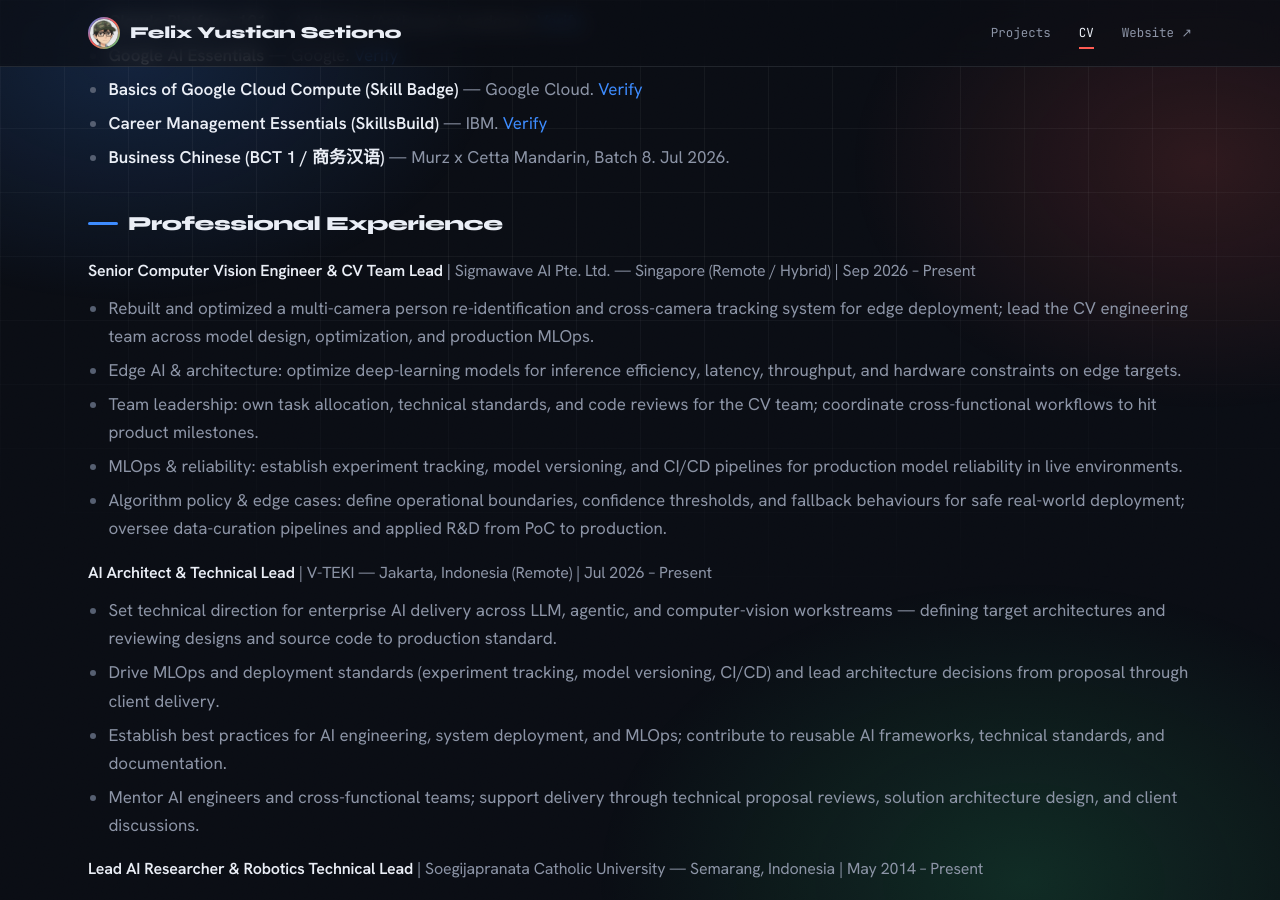
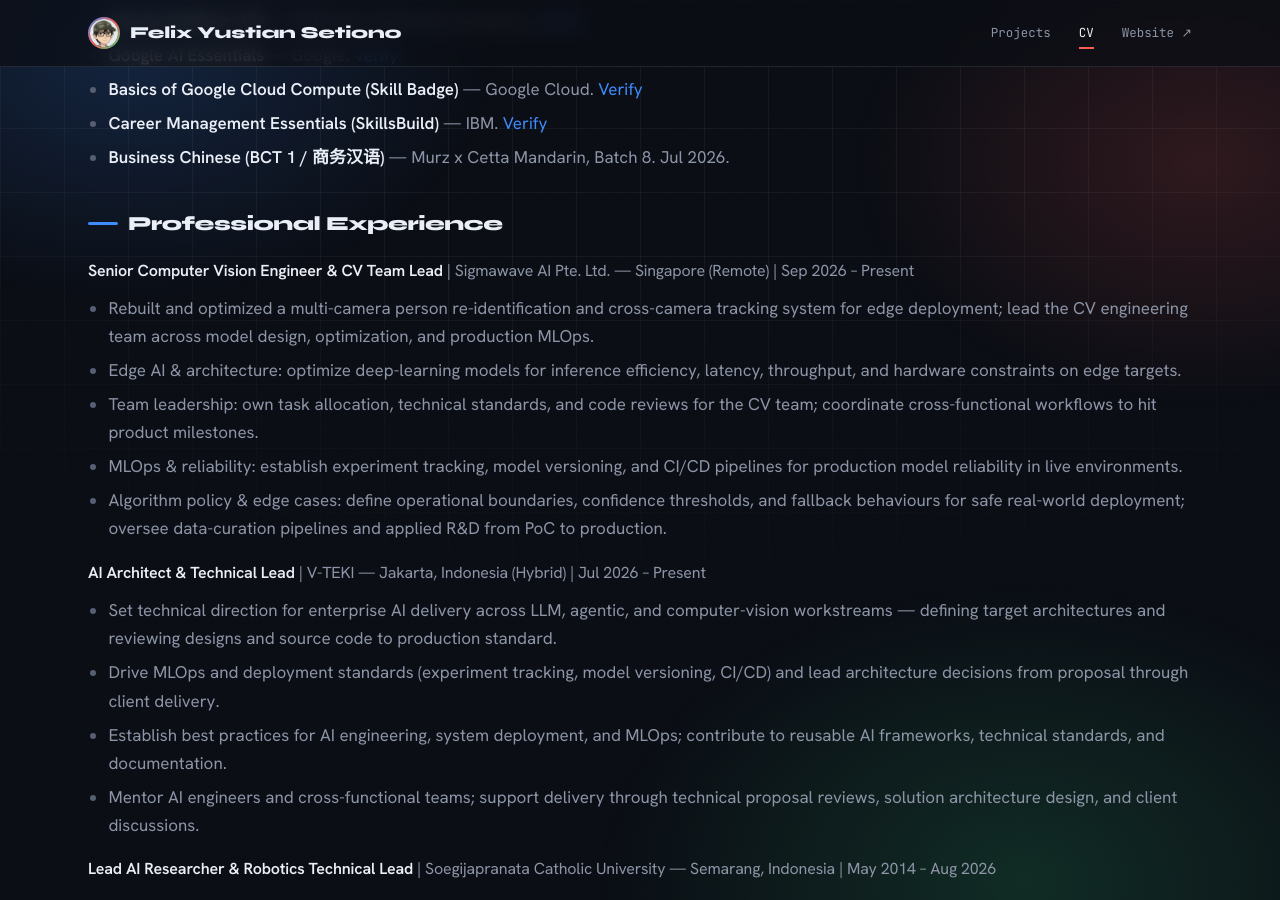
Before and after one commit to felixyustian/felixyustian.github.io, a Jekyll site: the page built from cv_ats_felix_yustian.html, in a window 1280 px wide and 900 px high, scrolled down 1239 px. Built offline with Jekyll 4.4.1, drawn with Linux system fonts in a browser that asks for light colours; some of the changed text lies outside the part shown.

Commit message:
Update experience to match September 2026 CV
Soegijapranata role ended Aug 2026 (past tense), Sigmawave is
Remote, V-TEKI is Hybrid.

Co-Authored-By: Claude Opus 5.5 <noreply@anthropic.com>

```diff
--- a/cv_ats_felix_yustian.html
+++ b/cv_ats_felix_yustian.html
@@ -60,7 +60,7 @@ description: Curriculum vitae of Felix Yustian Setiono, Senior Computer Vision E
 </ul>
 
 <h2>Professional Experience</h2>
-<h3>Senior Computer Vision Engineer &amp; CV Team Lead <span class="meta">| Sigmawave AI Pte. Ltd. — Singapore (Remote / Hybrid) | Sep 2026 – Present</span></h3>
+<h3>Senior Computer Vision Engineer &amp; CV Team Lead <span class="meta">| Sigmawave AI Pte. Ltd. — Singapore (Remote) | Sep 2026 – Present</span></h3>
 <ul>
 <li>Rebuilt and optimized a multi-camera person re-identification and cross-camera tracking system for edge deployment; lead the CV engineering team across model design, optimization, and production MLOps.</li>
 <li>Edge AI &amp; architecture: optimize deep-learning models for inference efficiency, latency, throughput, and hardware constraints on edge targets.</li>
@@ -68,19 +68,19 @@ description: Curriculum vitae of Felix Yustian Setiono, Senior Computer Vision E
 <li>MLOps &amp; reliability: establish experiment tracking, model versioning, and CI/CD pipelines for production model reliability in live environments.</li>
 <li>Algorithm policy &amp; edge cases: define operational boundaries, confidence thresholds, and fallback behaviours for safe real-world deployment; oversee data-curation pipelines and applied R&amp;D from PoC to production.</li>
 </ul>
-<h3>AI Architect &amp; Technical Lead <span class="meta">| V-TEKI — Jakarta, Indonesia (Remote) | Jul 2026 – Present</span></h3>
+<h3>AI Architect &amp; Technical Lead <span class="meta">| V-TEKI — Jakarta, Indonesia (Hybrid) | Jul 2026 – Present</span></h3>
 <ul>
 <li>Set technical direction for enterprise AI delivery across LLM, agentic, and computer-vision workstreams — defining target architectures and reviewing designs and source code to production standard.</li>
 <li>Drive MLOps and deployment standards (experiment tracking, model versioning, CI/CD) and lead architecture decisions from proposal through client delivery.</li>
 <li>Establish best practices for AI engineering, system deployment, and MLOps; contribute to reusable AI frameworks, technical standards, and documentation.</li>
 <li>Mentor AI engineers and cross-functional teams; support delivery through technical proposal reviews, solution architecture design, and client discussions.</li>
 </ul>
-<h3>Lead AI Researcher &amp; Robotics Technical Lead <span class="meta">| Soegijapranata Catholic University — Semarang, Indonesia | May 2014 – Present</span></h3>
+<h3>Lead AI Researcher &amp; Robotics Technical Lead <span class="meta">| Soegijapranata Catholic University — Semarang, Indonesia | May 2014 – Aug 2026</span></h3>
 <ul>
-<li>Architect and deploy real-time computer vision pipelines (PyTorch, OpenCV, C++) onto constrained edge hardware — Raspberry Pi and Pixhawk — for autonomous UAV, AUV, and AGV platforms competing in national robotics contests (KRTI, KRBAI, KRTMI).</li>
-<li>Founded and lead the university robotics team across 10+ national competitions; 1st Place AEROCREATION 2017 (ITB) and 5th nationally, Indonesian Aerial Robotics Contest 2016 (1 of 5 teams to finish the full autonomous mission).</li>
+<li>Architected and deployed real-time computer vision pipelines (PyTorch, OpenCV, C++) onto constrained edge hardware — Raspberry Pi and Pixhawk — for autonomous UAV, AUV, and AGV platforms competing in national robotics contests (KRTI, KRBAI, KRTMI).</li>
+<li>Founded and led the university robotics team across 10+ national competitions; 1st Place AEROCREATION 2017 (ITB) and 5th nationally, Indonesian Aerial Robotics Contest 2016 (1 of 5 teams to finish the full autonomous mission).</li>
 <li>Built an end-to-end ML pipeline for human emotional-state estimation via multisensory data fusion (HRV + motion); validated and published in Jurnal Elektrika USM (Oct 2024).</li>
-<li>Supervise 10+ concurrent student research teams annually across the full hardware-to-deployment lifecycle; introduced Git-based version control and structured ML evaluation workflows across the lab.</li>
+<li>Supervised 10+ concurrent student research teams annually across the full hardware-to-deployment lifecycle; introduced Git-based version control and structured ML evaluation workflows across the lab.</li>
 <li>Research impact: Google Scholar h-index 4 (40 citations); Scopus h-index 3 (Scopus ID 5326490710).</li>
 </ul>
 
```
Also changed, not shown: README.md (+6 -6 lines).
